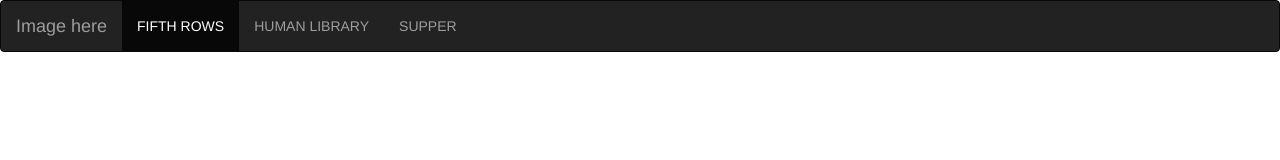
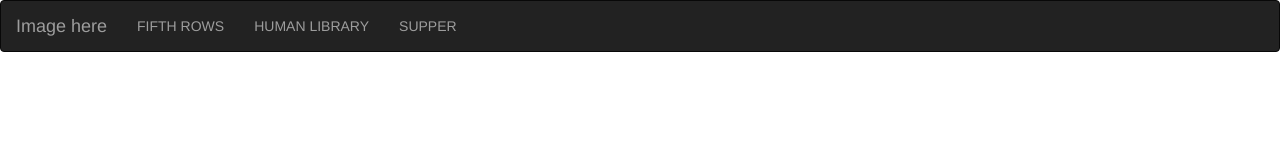
Before and after one commit to OpenSUTD/DISCOVERSUTD-2021, a plain HTML site: page index.html in a window 1280 px wide. Drawn offline with nearby package versions, Linux system fonts and the light colour scheme.

Commit message:
changed link folder

```diff
--- a/index.html
+++ b/index.html
@@ -25,7 +25,7 @@
             <a class="navbar-brand" href="index.html">Image here</a>
           </div>
           <ul class="nav navbar-nav">
-            <li class="active"><a href="about.html">FIFTH ROWS</a></li>
+            <li><a href="fifthrows.html">FIFTH ROWS</a></li>
             <li><a href="humanlib.html">HUMAN LIBRARY</a></li>
             <li><a href="supper.html">SUPPER</a></li>
             <li></li>
```
